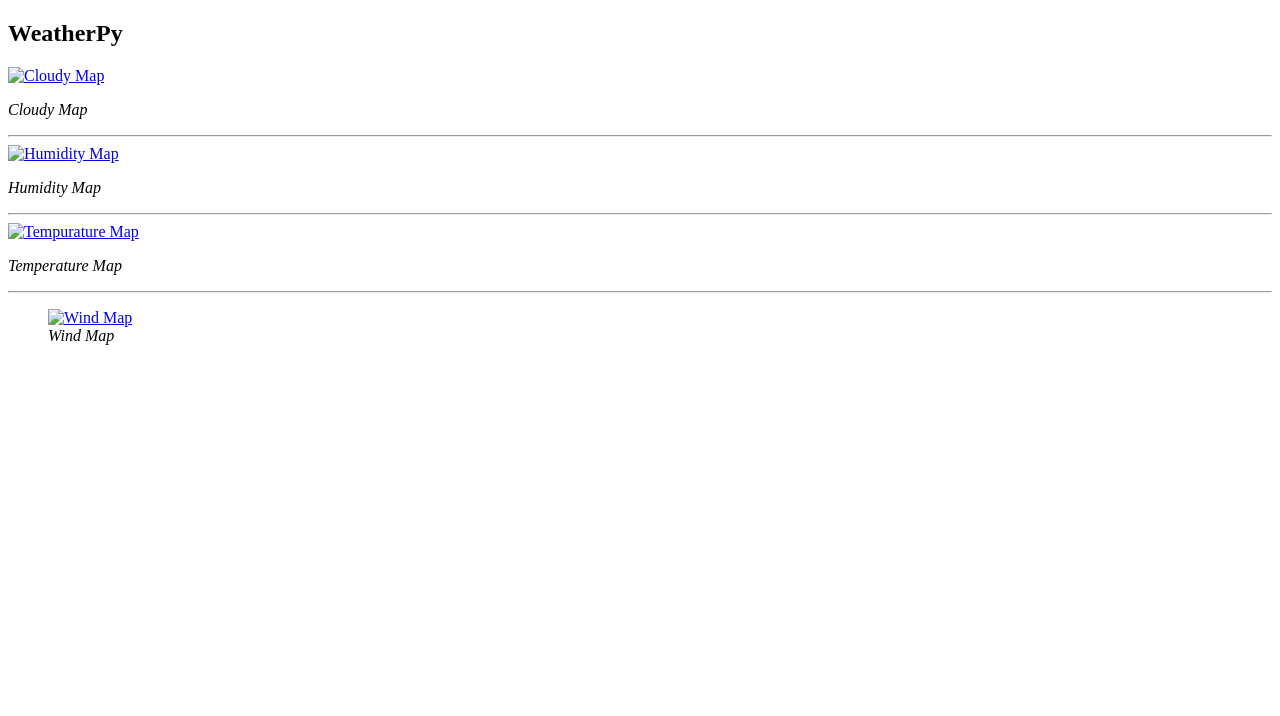
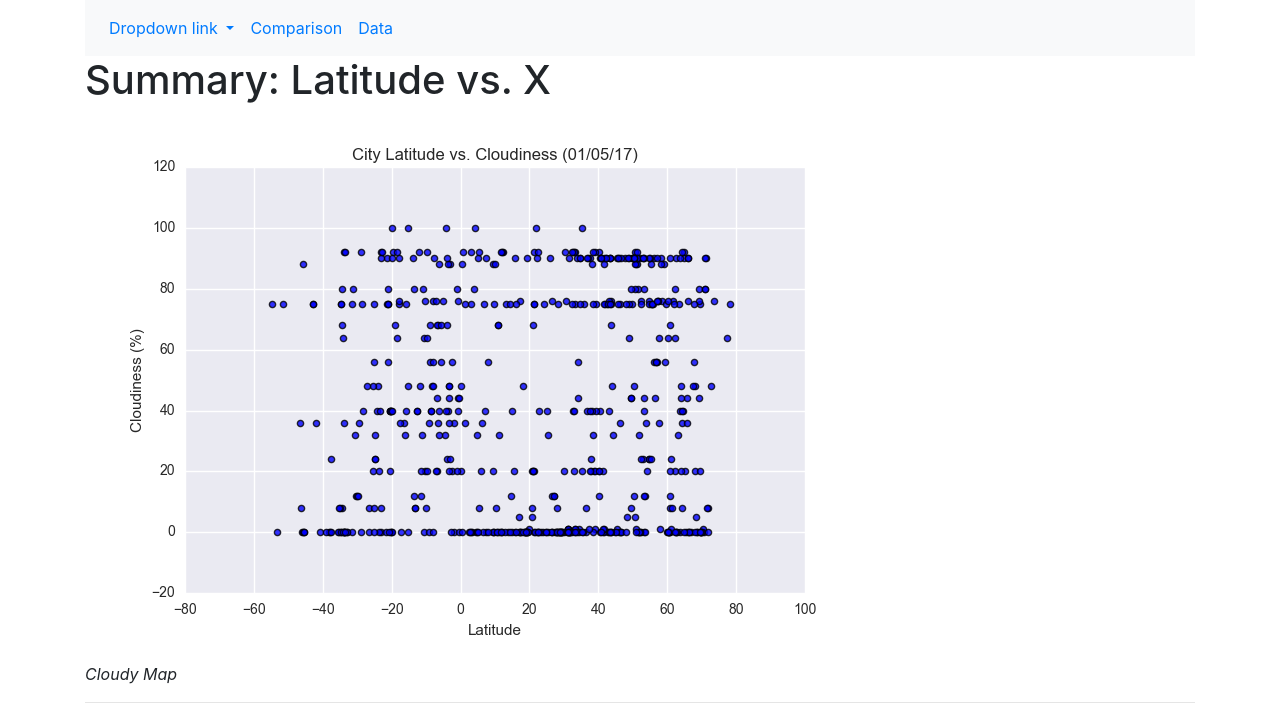
Before and after one commit to Teresa-18/Web-Design-Challenge, a plain HTML site: page WebVisualizations/index.html in a window 1280 px wide. Shown: the top 716 px of the page. Drawn offline with nearby package versions, Linux system fonts and the light colour scheme.

Commit message:
adding html code and some css code

```diff
--- a/WebVisualizations/index.html
+++ b/WebVisualizations/index.html
@@ -4,35 +4,61 @@
     <meta charset="UTF-8">
     <meta name="viewport" content="width=device-width, initial-scale=1.0">
     <title>Document</title>
+    <link rel="stylesheet" href="https://stackpath.bootstrapcdn.com/bootstrap/4.3.1/css/bootstrap.min.css" integrity="sha384-ggOyR0iXCbMQv3Xipma34MD+dH/1fQ784/j6cY/iJTQUOhcWr7x9JvoRxT2MZw1T" crossorigin="anonymous">
+    <link rel="stylesheet" href="style.css">
 </head>
 <body>
+  <div class="container">
+    <nav class="navbar navbar-expand-sm bg-light">
+
+      <!-- Links -->
+      <ul class="navbar-nav">
+        <li class="nav-item dropdown">
+          <a class="nav-link dropdown-toggle" href="#" id="navbardrop" data-toggle="dropdown">
+            Dropdown link
+          </a>
+          <div class="dropdown-menu">
+            <a class="dropdown-item" href="assets/images/CloudyMap.png">Cloudiness</a>
+            <a class="dropdown-item" href="assets/images/HumidityMap.png">Humidity</a>
+            <a class="dropdown-item" href="assets/images/TemperatureMap.png">Max Temperature</a>
+            <a class="dropdown-item" href="assets/images//WindMap.png">Wind Speed</a>
+          </div>
+        <li class="nav-item">
+          <a class="nav-link" href="#">Comparison</a>
+        </li>
+        <li class="nav-item">
+          <a class="nav-link" href="#">Data</a>
+        </li>
+      </ul>
+
+    </nav>
     <section>
-        <h1>WeatherPy</h1>
+        <h1>Summary: Latitude vs. X</h1>
         <article>
-        <a target="_blank" href="assets/images/cloudymap.png">
-          <img src="assets/images/cloudymap.png" alt="Cloudy Map">
+        <a target="_blank" href="assets/images/CloudyMap.png">
+          <img src="assets/images/CloudyMap.png" alt="Cloudy Map">
         </a>
         <p><em>Cloudy Map</em></p>
         </article>
         <hr>
         <article>
-        <a target="_blank" href="assets/images/humiditymap.png">
-        <img src="assets/images/humiditymap.png" alt="Humidity Map">
+        <a target="_blank" href="assets/images/HumidityMap.png">
+        <img src="assets/images/HumidityMap.png" alt="Humidity Map">
         </a>
         <p><em>Humidity Map</em></p>
         </article>
         <hr>
         <article>
-          <a href="assets/images/temperaturemap.png">
-          <img target="_blank" src="assets/images/temperaturemap.png" alt="Tempurature Map">
+          <a href="assets/images/TemperatureMap.png">
+          <img target="_blank" src="assets/images/TemperatureMap.png" alt="Tempurature Map">
           </a>
           <p><em>Temperature Map</em></p>
         </article>
         <hr>
         <!-- an example using figure/ficaption -->
         <figure>
-          <a target="_blank" href="assets/images/windmap.png">
-          <img src="assets/images/windmap.png" alt="Wind Map">
+          <a target="_blank" href="assets/images/WindMap.png">
+          <img src="assets/images/WindMap.png" alt="Wind Map">
           </a>
           <figcaption><em>Wind Map</em></figcaption>
         </figure>
```
Also changed, not shown: WebVisualizations/Assets/Images/CloudyMap.png (renamed from WebVisualizations/Assets/Images/images_Fig3.png), WebVisualizations/Assets/Images/HumidityMap.png (renamed from WebVisualizations/Assets/Images/images_Fig2.png), WebVisualizations/Assets/Images/TemperatureMap.png (renamed from WebVisualizations/Assets/Images/images_Fig1.png), WebVisualizations/Assets/Images/WindMap.png (renamed from WebVisualizations/Assets/Images/images_Fig4.png), WebVisualizations/styles.css (added).
